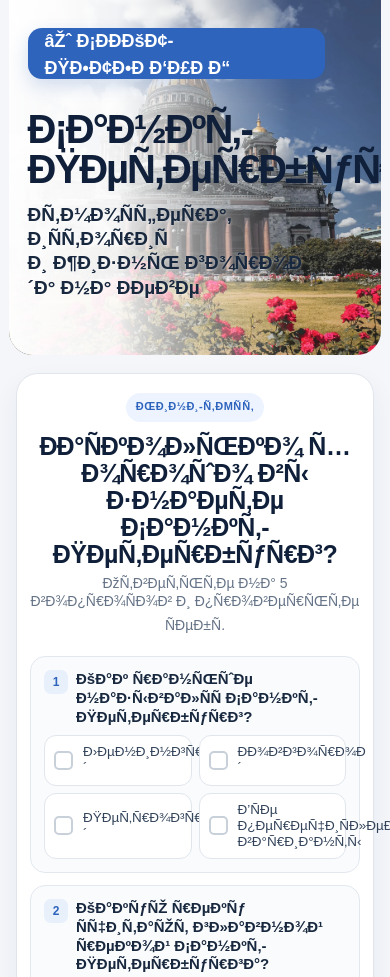
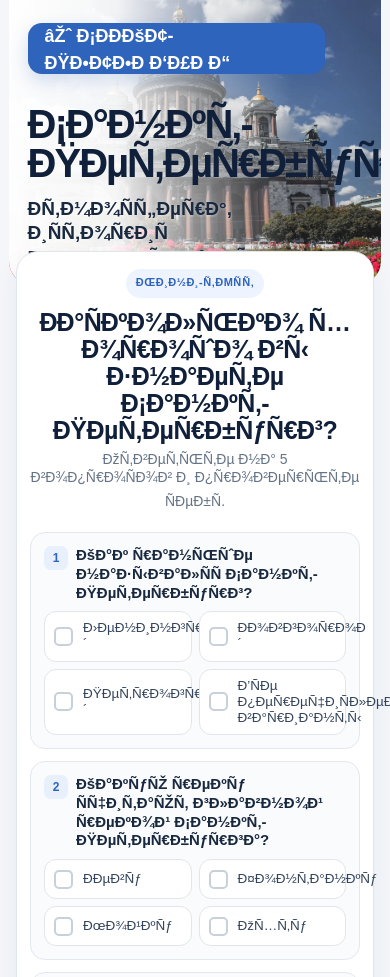
Before and after one commit to gid-po-gorodam/spb10, a plain HTML site: page index.html in a window 390 px wide. Shown: the top 977 px of the page. Drawn offline with Linux system fonts and the light colour scheme.

Commit message:
Add files via upload

```diff
--- a/style.css
+++ b/style.css
@@ -18,7 +18,7 @@ a{text-decoration:none;color:inherit}
   font-weight:600;
   text-shadow:0 1px 3px rgba(255,255,255,.5)
 }
-.channels-card{position:relative;z-index:3;margin:-70px 18px 0;background:rgba(255,255,255,.98);border:1px solid #e1e6ed;border-radius:28px;overflow:hidden;box-shadow:0 12px 30px rgba(24,45,72,.08)}
+.channels-card{position:relative;z-index:3;margin:22px 18px 0;background:rgba(255,255,255,.98);border:1px solid #e1e6ed;border-radius:28px;overflow:hidden;box-shadow:0 12px 30px rgba(24,45,72,.08)}
 .channel{display:flex;align-items:center;gap:26px;min-height:154px;padding:18px 30px;border-bottom:1px solid #e5e8ed;transition:background .15s}
 .channel:last-child{border-bottom:0}
 .channel:hover{background:#fbfcff}
@@ -46,7 +46,7 @@ a{text-decoration:none;color:inherit}
 .channel-cta b{font-size:21px;margin-left:15px}
 }
 @media(max-width:430px){
-.city-cover{height:355px}
+.city-cover{height:285px}
 .cover-copy h1{font-size:40px;margin-top:31px}
 .cover-copy p{font-size:19px}
 .channel{min-height:126px;padding:13px 12px;gap:12px}
@@ -115,7 +115,7 @@ a{text-decoration:none;color:inherit}
 .quiz-card{
   position:relative;
   z-index:4;
-  margin:24px 18px 0;
+  margin:-48px 18px 0;
   padding:28px;
   background:#fff;
   border:1px solid #e1e6ed;
@@ -251,7 +251,7 @@ a{text-decoration:none;color:inherit}
 #channel-card{scroll-margin-top:14px}
 
 @media(max-width:760px){
-  .quiz-card{margin:18px 7px 0;padding:19px 13px;border-radius:22px}
+  .quiz-card{margin:-34px 7px 0;padding:17px 13px 18px;border-radius:22px}
   .quiz-heading{margin-bottom:17px}
   .quiz-kicker{font-size:11px;padding:5px 10px}
   .quiz-heading h2{font-size:25px;line-height:1.08;letter-spacing:-.5px}
@@ -263,6 +263,7 @@ a{text-decoration:none;color:inherit}
   .answer{min-height:40px;padding:8px 9px;font-size:13.5px}
   .check{width:19px;height:19px}
   .quiz-result{margin-top:10px;padding:6px 2px 1px}
+  .quiz-result{margin-bottom:2px}
   .quiz-result strong{font-size:14px}
   .quiz-result p{font-size:12px}
 }
```
